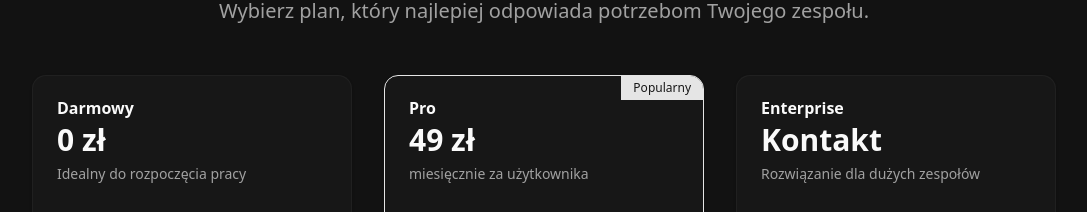
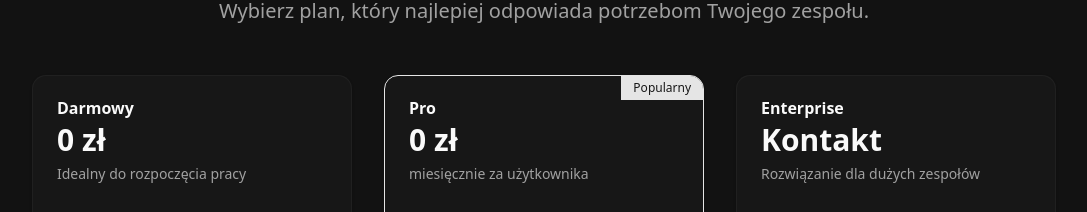
Before and after one commit to ikrystian/trello-admin-app, a Next.js app: page / in a window 1280 px wide. Shown: the part 2580-2792 px from the top of the page, without its empty margins (96-1183 px from the left). Built offline with nearby package versions, Linux system fonts and the light colour scheme; no server answers.

Commit message:
`Refactor ChecklistDialog: reorder DialogHeader and DialogTitle, update dictionary price`

```diff
--- a/src/components/ChecklistDialog.tsx
+++ b/src/components/ChecklistDialog.tsx
@@ -116,8 +116,8 @@ export default function ChecklistDialog({ cardId, cardName, dictionary }: Checkl
         className="sm:max-w-md flex flex-col"
         style={{ maxHeight: '50vh' }}
       >
-        <DialogHeader id={`checklist-header-${cardId}`} className="flex-shrink-0">
-          <DialogTitle id={`checklist-title-${cardId}`}>{dictionary.checklistTitle}: {cardName}</DialogTitle>
+        <DialogTitle id={`checklist-title-${cardId}`} className="mb-2">{dictionary.checklistTitle}: {cardName}</DialogTitle>
+        <DialogHeader id={`checklist-header-${cardId}`} className="flex-shrink-0 mt-0 pt-0">
           <VisuallyHidden>
             <DialogDescription id={`checklist-description-${cardId}`}>
               {dictionary.checklistTitle} {cardName}
--- a/src/dictionaries/pl.json
+++ b/src/dictionaries/pl.json
@@ -79,7 +79,7 @@
     "pro": {
       "badge": "Popularny",
       "title": "Pro",
-      "price": "49 zł",
+      "price": "0 zł",
       "description": "miesięcznie za użytkownika",
       "item1": "Nieograniczona liczba tablic",
       "item2": "Zaawansowane raporty i wykresy",
```
